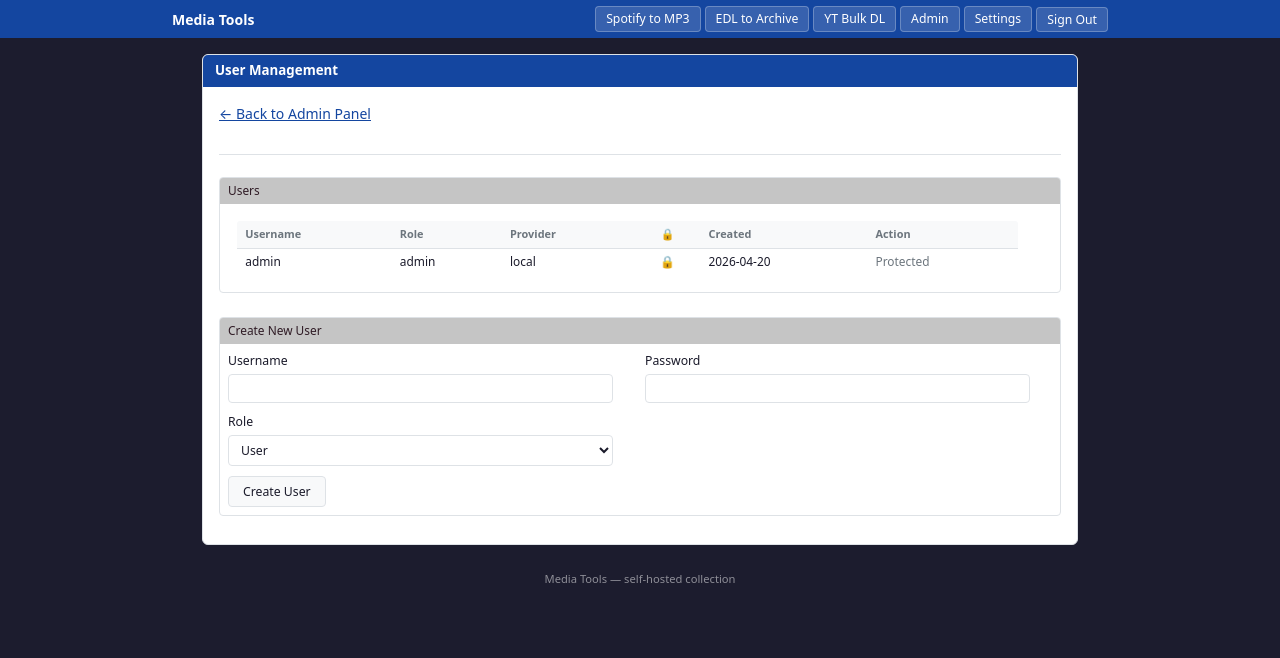
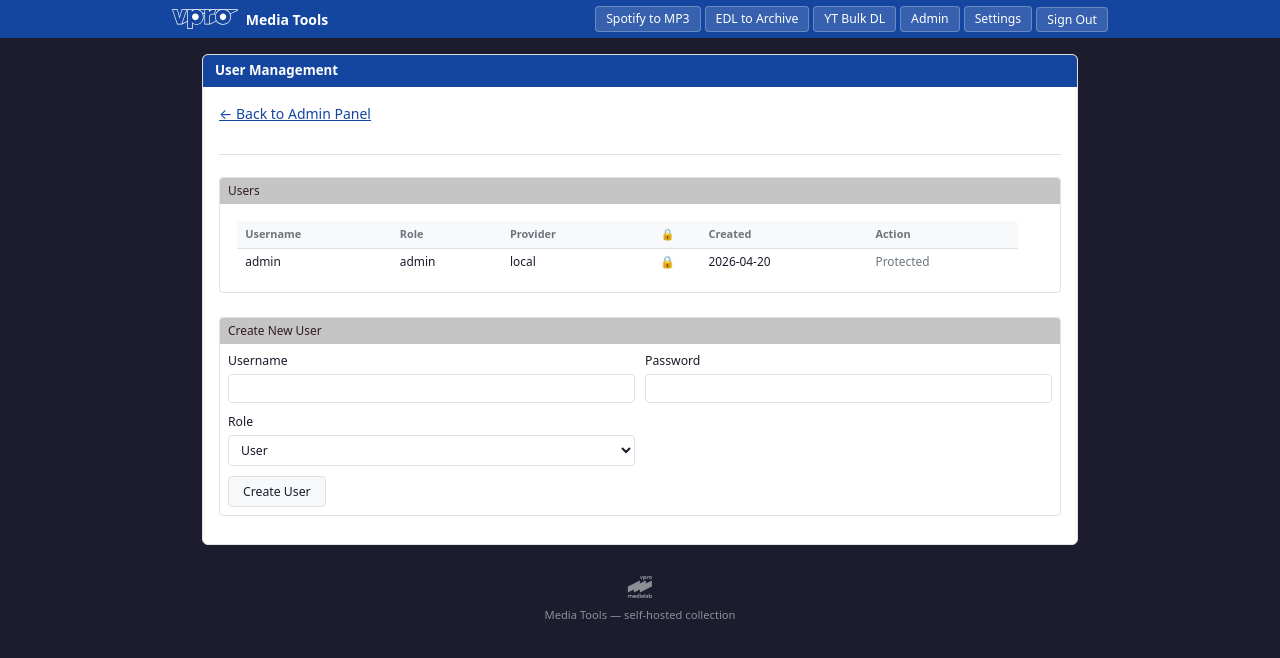
Before and after one commit to TimWiesner99/media-tools-web, a FastAPI app: page /admin/users in a window 1280 px wide. Shown: the top 658 px of the page. Run offline with FastAPI, Linux system fonts and the light colour scheme; the visitor is signed in with stand-in values (Sample User, id 1).

Commit message:
add logos to UI

```diff
--- a/services/gateway/gateway/static/style.css
+++ b/services/gateway/gateway/static/style.css
@@ -108,9 +108,19 @@ hr {
   text-decoration: none;
   white-space: nowrap;
   flex-shrink: 0;
+  display: flex;
+  align-items: center;
+  gap: 8px;
 }
 
 .nav-brand:hover { color: #fff; text-decoration: none; }
+
+/* VPRO logo in the nav bar — sized to match the text height, tinted white */
+.nav-logo {
+  height: 20px;
+  width: auto;
+  filter: brightness(0) invert(1);
+}
 
 /* Nav link buttons row */
 .nav-links {
@@ -146,13 +156,24 @@ main.page-container.login-main {
 }
 
 footer.page-container {
-  padding: 6px 12px;
+  padding: 12px;
   background: none;
   border: none;
-  text-align: center;
+  display: flex;
+  flex-direction: column;
+  align-items: center;
+  gap: 6px;
 }
 
 footer small { color: rgba(255,255,255,0.5); }
+
+/* Medialab logo in the footer — tinted to match the muted footer text */
+.footer-logo {
+  height: 28px;
+  width: auto;
+  filter: brightness(0) invert(1);
+  opacity: 0.5;
+}
 
 
 /* ═══════════════════════════════════════════════════════════════════════════
@@ -163,7 +184,6 @@ footer small { color: rgba(255,255,255,0.5); }
   border: 1px solid var(--border);
   border-radius: 6px;
   margin-bottom: 12px;
-  overflow: hidden;
 }
 
 /* Panel within a panel (e.g. admin sub-sections, account change-password) */
@@ -171,22 +191,29 @@ footer small { color: rgba(255,255,255,0.5); }
   border-radius: 4px;
 }
 
-/* Coloured title strip at the top of a panel */
+/* Coloured title strip at the top of a panel.
+   Border-radius matches the panel so the background clips into the corners. */
 .panel-header {
   background: var(--color-1);
   color: #fff;
   font-weight: 600;
   font-size: 0.95rem;
   padding: 6px 12px;
+  border-radius: 5px 5px 0 0;
+}
+
+.panel .panel .panel-header {
+  border-radius: 3px 3px 0 0;
 }
 
 /* Headers of panels within panels */
-.panel .panel .panel-header{
+.panel .panel .panel-header {
   background: var(--color-5);
   color: var(--color-4);
   font-weight: 400;
   font-size: 0.85rem;
   padding: 4px 8px;
+  border-radius: 3px 3px 0 0;
 }
 
 /* Main content area of a panel */
@@ -289,30 +316,36 @@ form {
   gap: 10px;
 }
 
-/* e.g. "Spotify URL", "YouTube URLs", "EDL file" */
+/* e.g. "Spotify URL", "YouTube URLs", "EDL file"
+   Row-wrap so the label text + tooltip badge stay on one line,
+   while the input wraps to its own full-width row below. */
 label {
   display: flex;
-  flex-direction: column;
+  flex-direction: row;
+  flex-wrap: wrap;
+  align-items: center;
+  column-gap: 6px;
+  row-gap: 4px;
   font-size: 0.875rem;
   font-weight: 500;
   color: var(--text);
-  gap: 4px;
-  position: relative;
-  padding-right: 22px;
+}
+
+/* Non-checkbox inputs fill their own full-width row below the label text */
+label > input:not([type="checkbox"]),
+label > select,
+label > textarea {
+  flex: 0 0 100%;
 }
 
 /* Checkbox labels (e.g. "Collapse consecutive entries" in EDL form) */
 label:has(input[type="checkbox"]) {
-  flex-direction: row;
-  align-items: center;
-  gap: 6px;
   cursor: pointer;
-  padding-right: 0;
   font-weight: normal;
 }
 
 label:has(input[type="checkbox"]) input {
-  flex-shrink: 0;
+  flex: 0 0 auto;
   width: 14px;
   height: 14px;
   cursor: pointer;
@@ -321,7 +354,6 @@ label:has(input[type="checkbox"]) input {
 /* Used on the exclusion-rules label in EDL form to make it block-level */
 .label-block {
   display: block;
-  padding-right: 22px;
 }
 
 input[type="text"],
@@ -546,9 +578,7 @@ details > *:not(summary) {
    TOOLTIP  (? badge on form labels — admin settings, EDL form, YT bulk-dl)
    ═══════════════════════════════════════════════════════════════════════════ */
 .tooltip-icon {
-  position: absolute;
-  top: 0;
-  right: 0;
+  position: relative;
   display: inline-flex;
   align-items: center;
   justify-content: center;
@@ -588,22 +618,6 @@ details > *:not(summary) {
 }
 
 .tooltip-icon:hover::after { opacity: 1; }
-
-/* Tooltip on a label is positioned absolute within the label */
-label > .tooltip-icon {
-  position: absolute;
-  top: 0;
-  right: 0;
-}
-
-/* Tooltip outside a label (e.g. inline in form-grid) */
-label .tooltip-icon {
-  position: relative;
-  top: auto;
-  right: auto;
-  flex-shrink: 0;
-  vertical-align: middle;
-}
 
 
 /* ═══════════════════════════════════════════════════════════════════════════
--- a/services/gateway/gateway/templates/base.html
+++ b/services/gateway/gateway/templates/base.html
@@ -11,7 +11,10 @@
 
   <div class="nav-wrap">
     <nav class="nav-inner">
-      <a href="/" class="nav-brand">Media Tools</a>
+      <a href="/" class="nav-brand">
+        <img src="/static/vpro outline-open.svg" alt="VPRO" class="nav-logo" />
+        Media Tools
+      </a>
       {% block nav_links %}
       <div class="nav-links">
         <a href="/green-to-red/" role="button">Spotify to MP3</a>
@@ -36,6 +39,7 @@
   </main>
 
   <footer class="page-container">
+    <img src="/static/medialab-logo-2025.svg" alt="Medialab" class="footer-logo" />
     <small>Media Tools — self-hosted collection</small>
   </footer>
 
```
Also changed, not shown: services/gateway/gateway/static/medialab-logo-2025.svg (added), services/gateway/gateway/static/vpro outline-open.svg (added).
